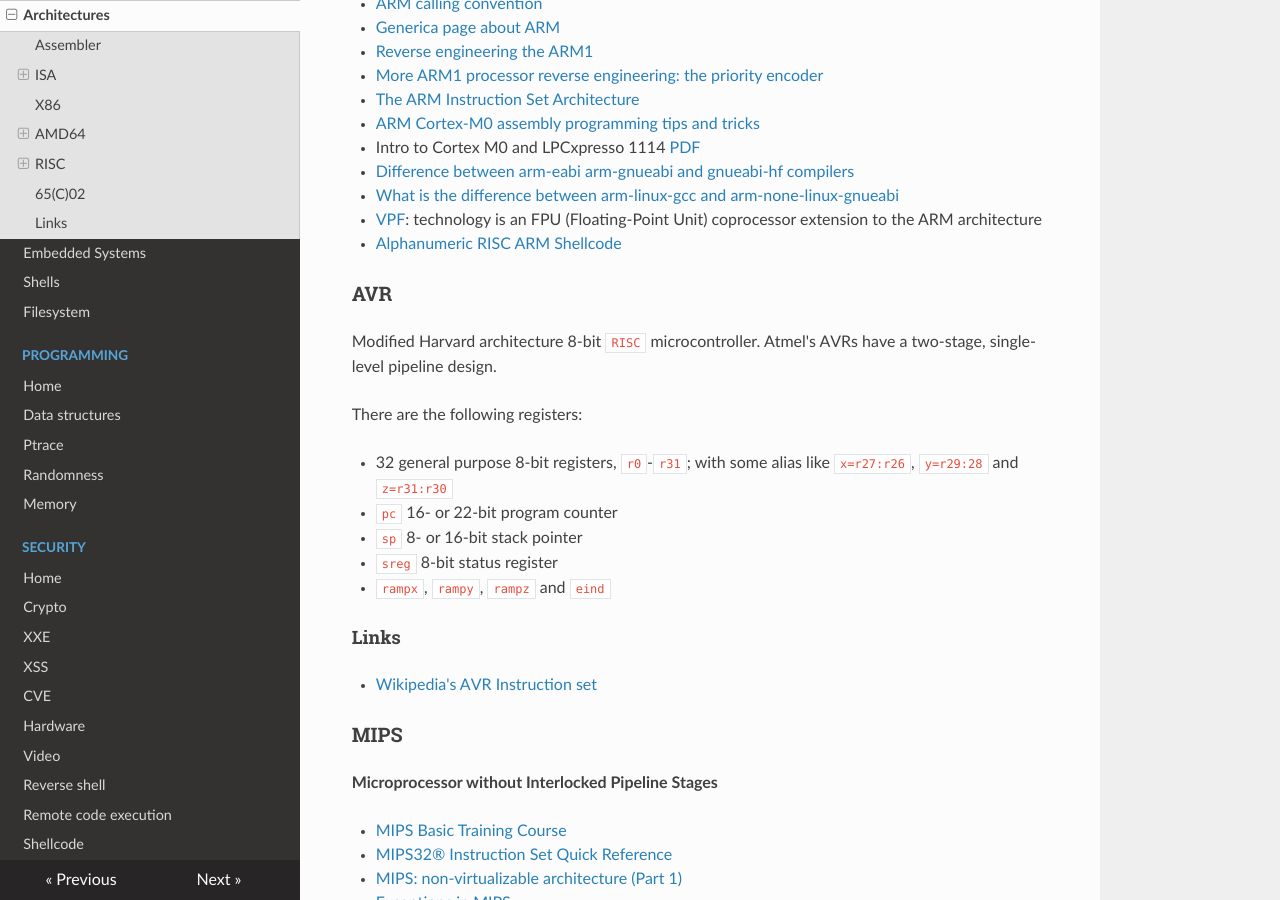
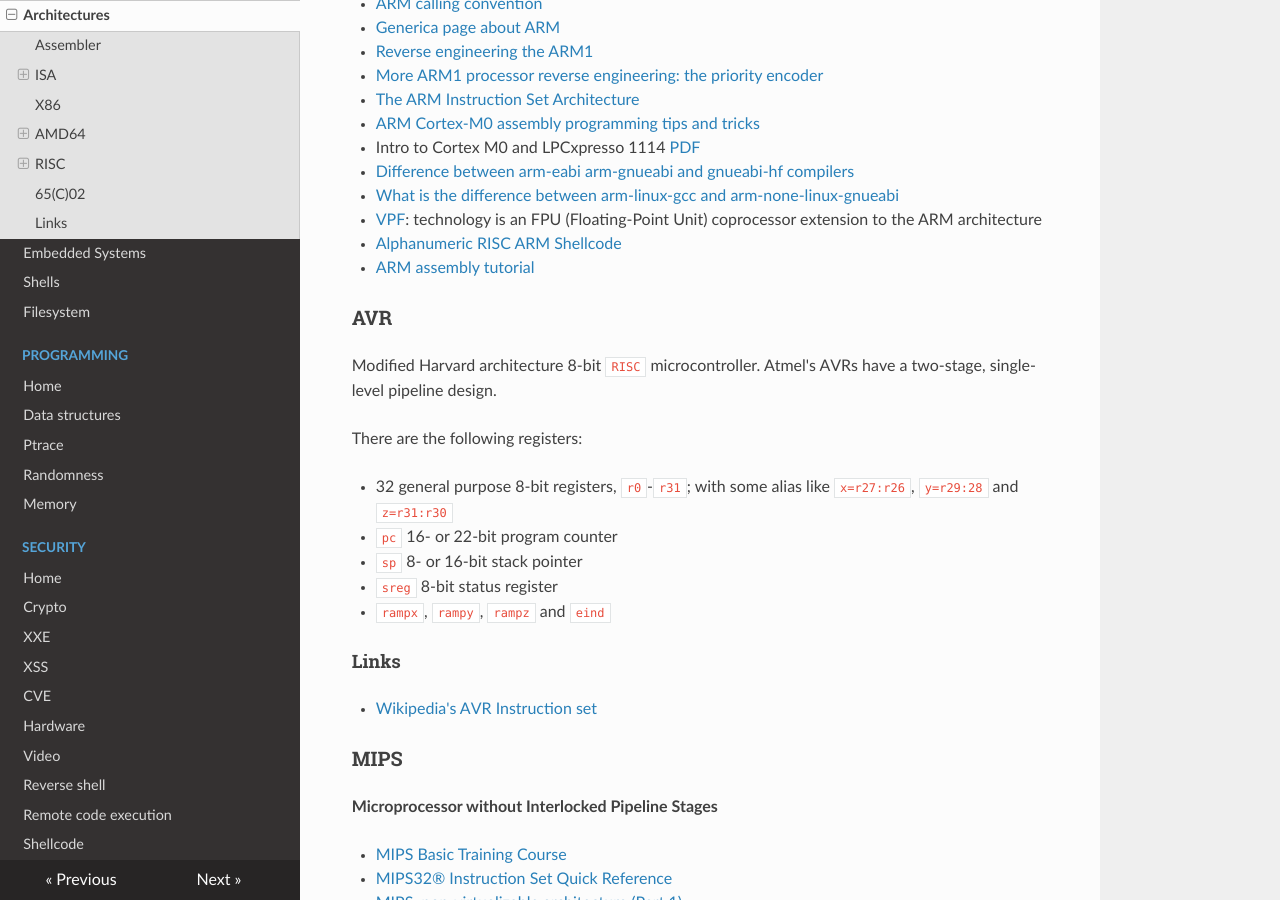
Before and after one commit to gipi/low-level, an MkDocs documentation site: the page built from docs/arch.md, in a window 1280 px wide and 900 px high, scrolled down 2907 px. Built offline with MkDocs 1.6.1, drawn with Linux system fonts in a browser that asks for light colours; nearby versions of some CDN libraries; old or Windows-style settings are respelled for this version of MkDocs.

Commit message:
arch: add ARM related link.

```diff
--- a/docs/arch.md
+++ b/docs/arch.md
@@ -132,6 +132,7 @@ an 'illegal instruction' exception is raised.
  - [What is the difference between arm-linux-gcc and arm-none-linux-gnueabi](https://stackoverflow.com/questions/13797693/what-is-the-difference-between-arm-linux-gcc-and-arm-none-linux-gnueabi)
  - [VPF](https://en.wikipedia.org/wiki/ARM_architecture#Floating-point_.28VFP.29): technology is an FPU (Floating-Point Unit) coprocessor extension to the ARM architecture
  - [Alphanumeric RISC ARM Shellcode](http://phrack.org/issues/66/12.html)
+ - [ARM assembly tutorial](https://azeria-labs.com/writing-arm-assembly-part-1/)
 
 ### AVR
 
```
